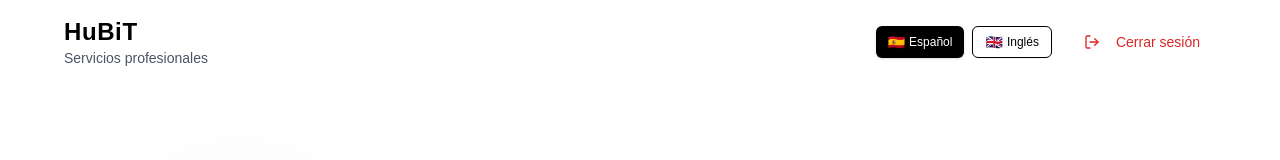
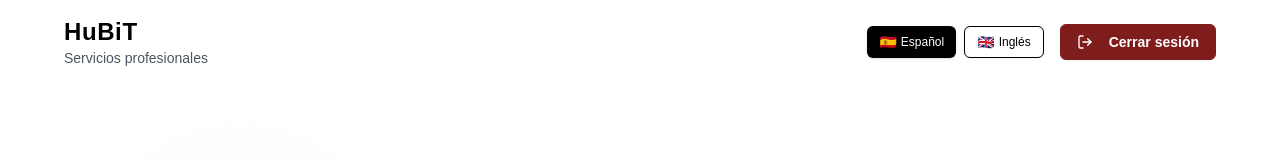
Before and after one commit to Hubit85/HubitApp, a Next.js app: page /dashboard in a window 1280 px wide. Shown: the top 160 px of the page. Built offline with nearby package versions, Linux system fonts and the light colour scheme.

Commit message:
style(layout): Style sign out button in header

```diff
--- a/src/components/layout/Header.tsx
+++ b/src/components/layout/Header.tsx
@@ -41,8 +41,8 @@ export function Header() {
           {/* Show sign out button when in dashboard pages */}
           {isDashboardPage && (
             <Button
-              variant="ghost"
-              className="text-red-600 hover:text-red-700 hover:bg-red-50"
+              variant="outline"
+              className="bg-red-900 hover:bg-red-800 text-white font-bold border-red-900 hover:border-red-800"
               onClick={handleSignOut}
             >
               <LogOut className="mr-2 h-4 w-4" />
```
